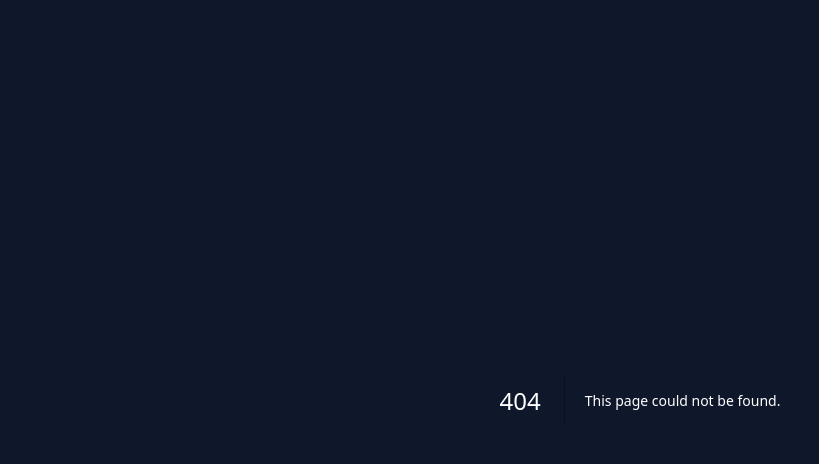
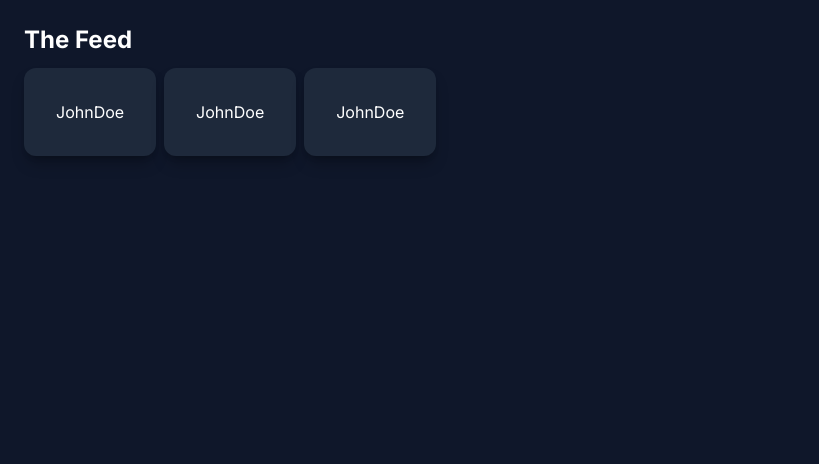
Before and after one commit to KaioFelps/testing-nextjs-intercepting-routes, a Next.js app: page /feed in a window 1280 px wide. Before the commit this address had no page. Shown: the top 464 px of the page, without its empty margins (0-819 px from the left). Built offline with nearby package versions, Linux system fonts and the light colour scheme.

Commit message:
writes mocked stories that will link to stories page

```diff
--- /dev/null
+++ b/src/app/feed/page.tsx
@@ -0,0 +1,64 @@
+import Link from "next/link";
+
+export default function FeedPage() {
+  const mockedStories = [
+    {
+      nickname: "JohnDoe",
+      watched: false,
+      stories: [
+        {
+          id: "1",
+          image: "https://source.unsplash.com/featured/300x201",
+          content: "Testando",
+        },
+      ],
+    },
+    {
+      nickname: "JohnDoe",
+      watched: false,
+      stories: [
+        {
+          id: "2",
+          image: "https://source.unsplash.com/featured/300x201",
+          content: "Testando 2",
+        },
+        {
+          id: "4",
+          image: "https://source.unsplash.com/featured/300x201",
+          content: "Testando 2",
+        },
+      ],
+    },
+    {
+      nickname: "JohnDoe",
+      watched: false,
+      stories: [
+        {
+          id: "3",
+          image: "https://source.unsplash.com/featured/300x201",
+          content: null,
+        },
+      ],
+    },
+  ];
+
+  return (
+    <main className="p-6">
+      <h1 className="text-2xl font-bold mb-3">The Feed</h1>
+
+      <div className="flex flex-wrap gap-2">
+        {mockedStories.map((story) => {
+          return (
+            <Link
+              key={story.stories[0].id}
+              href={story.stories[0].id}
+              className="p-8 rounded-xl bg-slate-800 shadow-lg shadow-black/25"
+            >
+              <span>{story.nickname}</span>
+            </Link>
+          );
+        })}
+      </div>
+    </main>
+  );
+}
```
